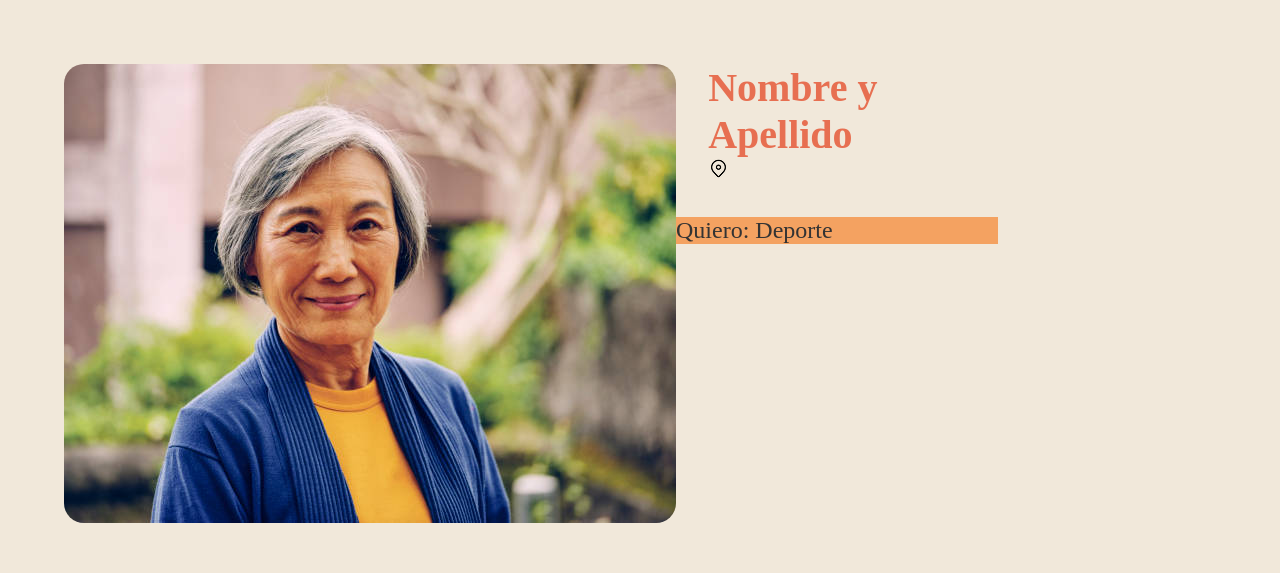
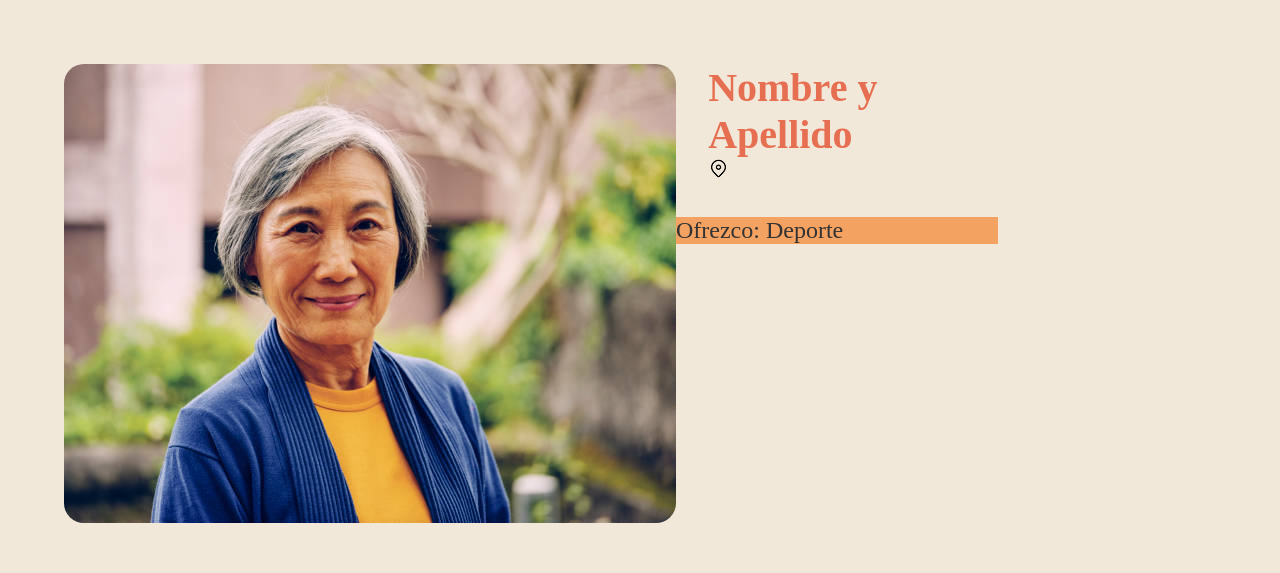
Before and after one commit to vinkoHackaton/vinkoFrontEnd, a React (Vite) app: page / in a window 1280 px wide. Shown: the top 573 px of the page. Built offline with nearby package versions, Linux system fonts and the light colour scheme; a web font is replaced by a local one.

Commit message:
Add Companion page styles

```diff
--- a/src/App.jsx
+++ b/src/App.jsx
@@ -1,11 +1,12 @@
 import './App.css'
+import CompanionPage from './pages/CompanionPage/CompanionPage'
 import UserProfilePage from './pages/UserProfilePage/UserProfilePage'
 
 function App() {
 
   return (
     <>
-    <UserProfilePage />
+    <CompanionPage />
     </>
   )
 }
--- a/src/pages/MainPage/MainPage.jsx
+++ b/src/pages/MainPage/MainPage.jsx
@@ -2,13 +2,11 @@ import "./MainPageStyle.css";
 import freeAir from "/images/FreeAir.png";
 import exercise from "/images/Physical.png";
 import culture from "/images/Cultural.png";
-import Footer from "../../components/Footer.jsx";
-import Header from "../../components/Header.jsx";
+
 
 function MainPage() {
   return (
     <>
-      <Header />
       <div className="hero-container">
         <p className="title">La soledad pesa menos cuando se comparte. </p>
         <p className="title">Camina con alguien que te escuche.</p>
@@ -74,7 +72,6 @@ function MainPage() {
           </div>
         </div>
       </section>
-      <Footer />
     </>
   );
 }
```
